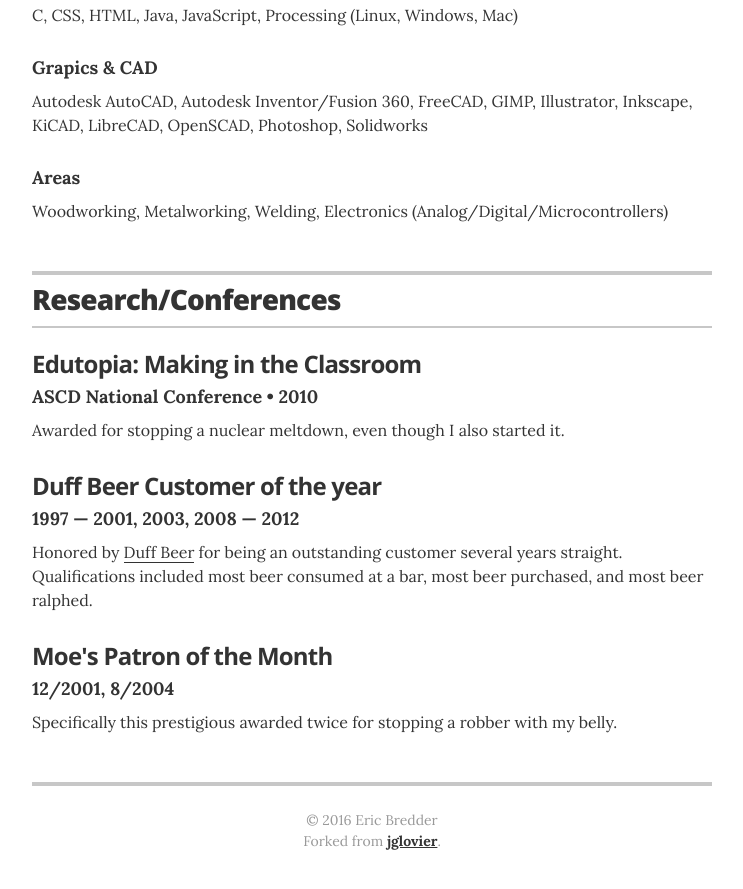
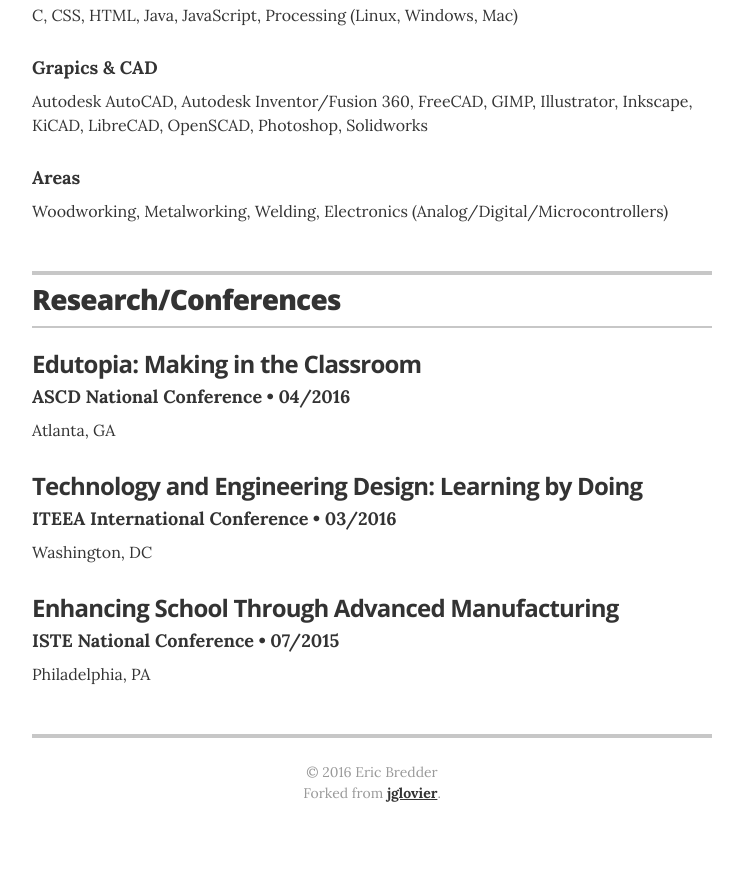
Before and after one commit to eabredder/eabredder.github.io, a Jekyll site: the page built from index.html, in a window 1280 px wide and 900 px high, scrolled down 1720 px. Shown: the top 889 px of the window, without its empty margins (268-1011 px from the left). Built offline with Jekyll 4.4.1, drawn with Linux system fonts in a browser that asks for light colours; after the commit the page ends 2572 px from its top, so only the background shows below that.

Commit message:
Update resume.html

```diff
--- a/_layouts/resume.html
+++ b/_layouts/resume.html
@@ -188,20 +188,20 @@
 
         <div class="resume-item">
           <h3 class="resume-item-title" itemprop="award">Edutopia: Making in the Classroom</h3>
-          <h4 class="resume-item-details">ASCD National Conference &bull; 2010</h4>
-          <p class="resume-item-copy">Awarded for stopping a nuclear meltdown, even though I also started it.</p>
+          <h4 class="resume-item-details">ASCD National Conference &bull; 04/2016</h4>
+          <p class="resume-item-copy">Atlanta, GA</p>
         </div>
 
         <div class="resume-item">
-          <h3 class="resume-item-title" itemprop="award">Duff Beer Customer of the year</h3>
-          <h4 class="resume-item-details">1997 &mdash; 2001, 2003, 2008 &mdash; 2012</h4>
-          <p class="resume-item-copy">Honored by <a href="https://en.wikipedia.org/wiki/Duff_Beer">Duff Beer</a> for being an outstanding customer several years straight. Qualifications included most beer consumed at a bar, most beer purchased, and most beer ralphed.</p>
+          <h3 class="resume-item-title" itemprop="award">Technology and Engineering Design: Learning by Doing</h3>
+          <h4 class="resume-item-details">ITEEA International Conference &bull; 03/2016</h4>
+          <p class="resume-item-copy">Washington, DC</p>
         </div>
 
         <div class="resume-item">
-          <h3 class="resume-item-title" itemprop="award">Moe's Patron of the Month</h3>
-          <h4 class="resume-item-details">12/2001, 8/2004</h4>
-          <p class="resume-item-copy">Specifically this prestigious awarded twice for stopping a robber with my belly.</p>
+          <h3 class="resume-item-title" itemprop="award">Enhancing School Through Advanced Manufacturing</h3>
+          <h4 class="resume-item-details">ISTE National Conference &bull; 07/2015</h4>
+          <p class="resume-item-copy">Philadelphia, PA</p>
         </div>
 
       </section>
```
